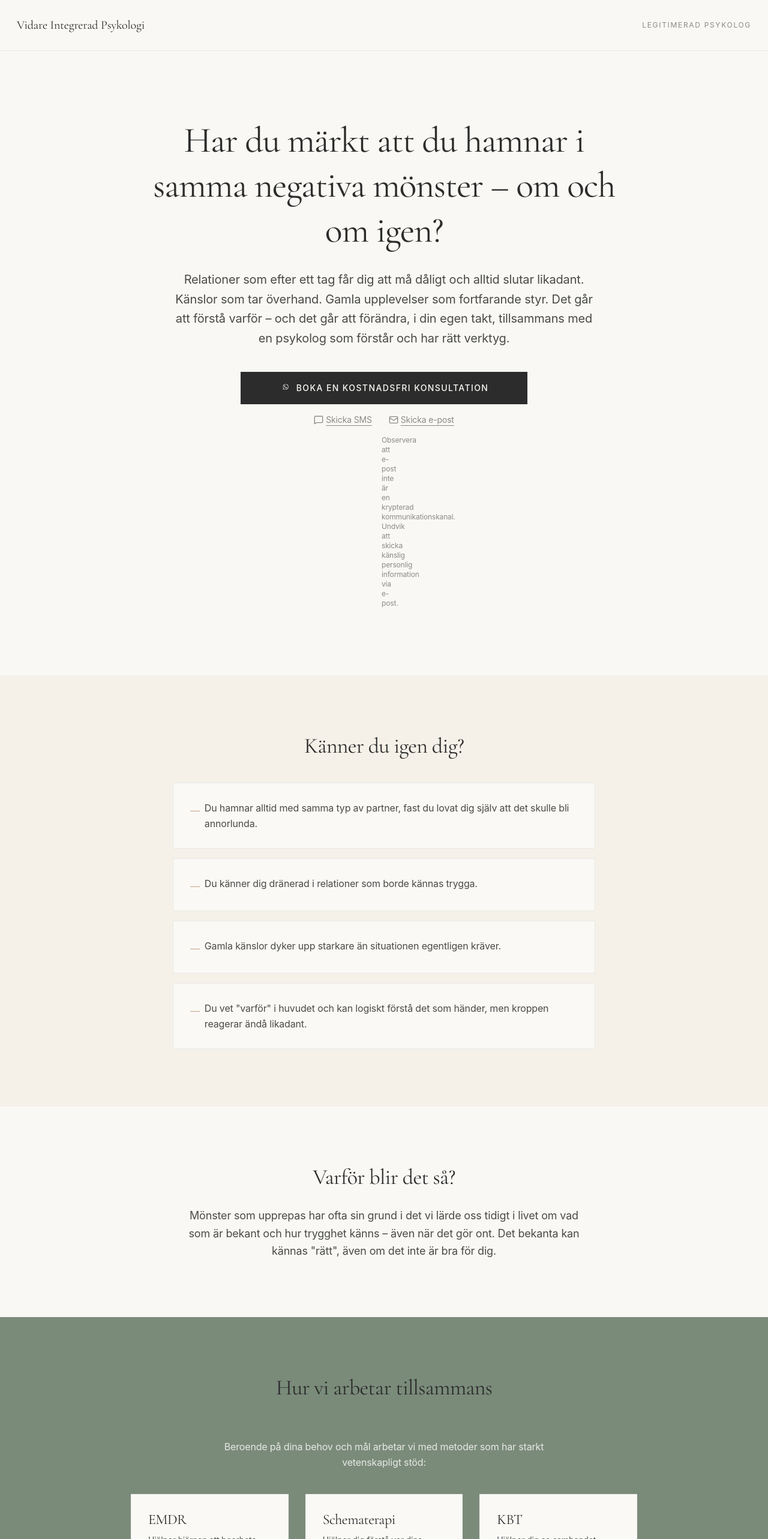
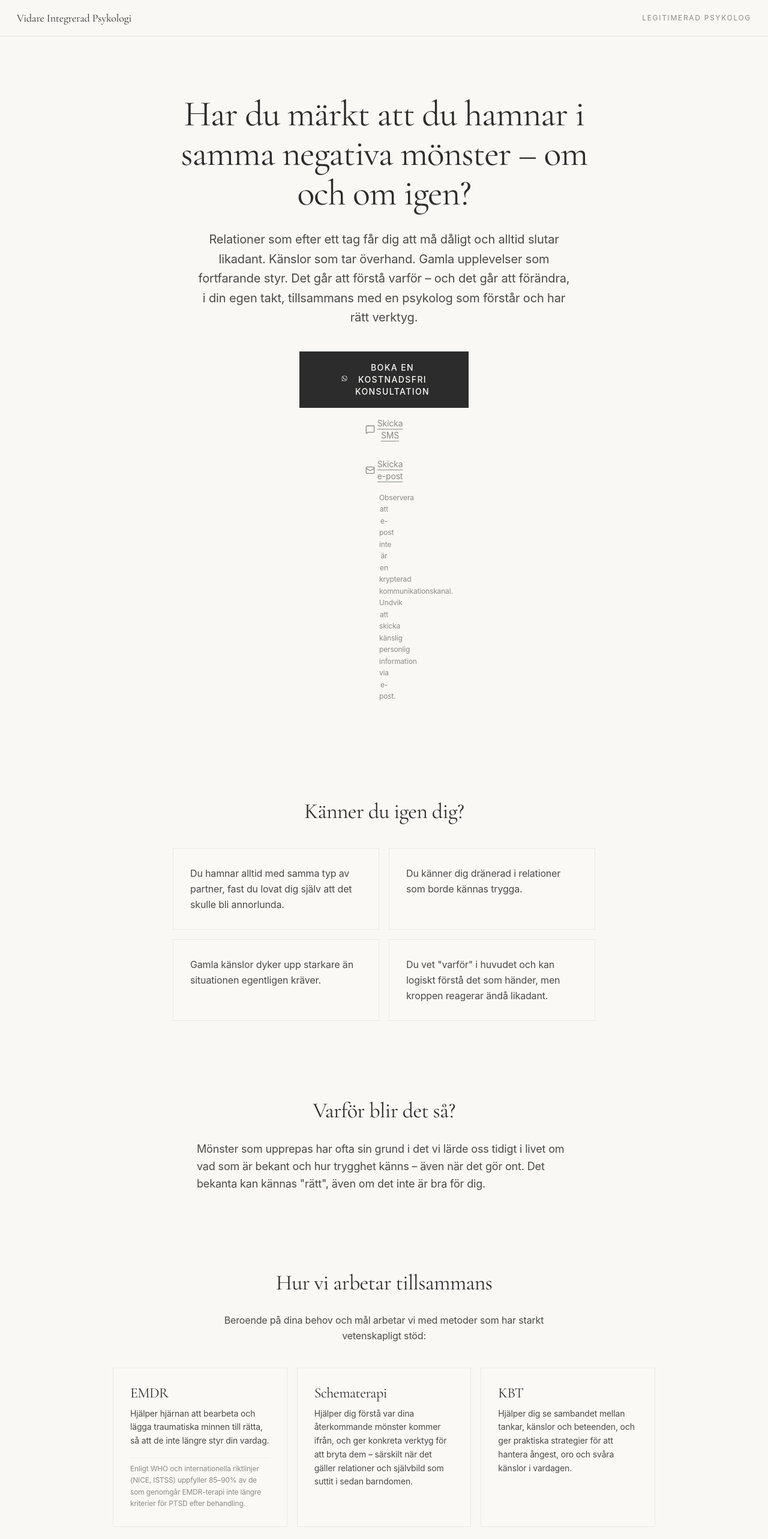
Before and after one commit to vidare-site/vidare-site, a React (Vite) app: page /sv/landing in a window 1280 px wide. Shown: the top 2566 px of the page at 60% size. Built offline with nearby package versions, Linux system fonts and the light colour scheme.

Commit message:
Fix broken CTA text wrapping and modernize landing layout: less color banding, left-aligned body copy, fewer repeated CTAs

```diff
--- a/src/pages/landing/LandingSV.jsx
+++ b/src/pages/landing/LandingSV.jsx
@@ -81,33 +81,33 @@ const processSteps = [
 ];
 
 const ContactOptions = () => (
-  <div className="flex flex-col items-center gap-md">
+  <div className="flex flex-col items-center gap-md w-full max-w-md mx-auto">
     <a
       href={whatsappHref}
       target="_blank"
       rel="noopener noreferrer"
-      className="inline-flex items-center gap-sm px-2xl py-md bg-title text-light text-sm font-medium uppercase tracking-[0.1em] hover:bg-transparent hover:text-title border border-title transition-all"
+      className="w-full sm:w-auto inline-flex items-center justify-center gap-sm px-2xl py-md bg-title text-light text-sm font-medium uppercase tracking-[0.1em] hover:bg-transparent hover:text-title border border-title transition-all"
     >
-      <Whatsapp className="w-5 h-5" />
-      Boka en kostnadsfri konsultation
+      <Whatsapp className="w-5 h-5 shrink-0" />
+      <span>Boka en kostnadsfri konsultation</span>
     </a>
     <div className="flex flex-wrap items-center justify-center gap-lg text-sm text-muted">
       <a
         href={smsHref}
         className="inline-flex items-center gap-xs hover:text-title transition-colors underline underline-offset-4"
       >
-        <MessageSquare className="w-4 h-4" />
-        Skicka SMS
+        <MessageSquare className="w-4 h-4 shrink-0" />
+        <span>Skicka SMS</span>
       </a>
       <a
         href={mailHref}
         className="inline-flex items-center gap-xs hover:text-title transition-colors underline underline-offset-4"
       >
-        <Mail className="w-4 h-4" />
-        Skicka e-post
+        <Mail className="w-4 h-4 shrink-0" />
+        <span>Skicka e-post</span>
       </a>
     </div>
-    <p className="text-xs text-muted max-w-sm text-center">
+    <p className="w-full text-xs text-muted text-center leading-relaxed">
       Observera att e-post inte är en krypterad kommunikationskanal. Undvik att skicka känslig
       personlig information via e-post.
     </p>
@@ -159,14 +159,20 @@ const useLandingSeo = () => {
   }, []);
 };
 
+const SectionHeading = ({ children, className = '' }) => (
+  <h2 className={`font-title text-3xl md:text-4xl text-title text-center mb-lg ${className}`}>
+    {children}
+  </h2>
+);
+
 const LandingSV = () => {
   useLandingSeo();
 
   return (
     <div className="min-h-screen flex flex-col font-sans bg-bg text-body">
-      <header className="py-lg border-b border-border">
+      <header className="py-md border-b border-border">
         <div className="container mx-auto px-lg flex items-center justify-between">
-          <span className="font-title text-xl text-title">{BRAND_NAME_SV}</span>
+          <span className="font-title text-lg text-title">{BRAND_NAME_SV}</span>
           <span className="hidden sm:inline text-xs uppercase tracking-[0.14em] text-muted">
             Legitimerad psykolog
           </span>
@@ -174,66 +180,71 @@ const LandingSV = () => {
       </header>
 
       <main className="flex-grow">
-        <section className="py-3xl md:py-[7rem] bg-bg">
-          <div className="container mx-auto px-lg max-w-[880px] text-center">
-            <h1 className="font-title text-4xl md:text-6xl leading-tight text-title mb-lg">
+        {/* Hero */}
+        <section className="py-2xl md:py-3xl bg-bg">
+          <div className="container mx-auto px-lg max-w-[820px] text-center">
+            <h1 className="font-title text-4xl md:text-6xl leading-[1.1] text-title mb-lg">
               Har du märkt att du hamnar i samma negativa mönster – om och om igen?
             </h1>
-            <p className="text-lg md:text-xl text-body leading-relaxed mb-xl max-w-[720px] mx-auto">
-              Relationer som efter ett tag får dig att må dåligt och alltid slutar likadant. Känslor
-              som tar överhand. Gamla upplevelser som fortfarande styr. Det går att förstå varför –
-              och det går att förändra, i din egen takt, tillsammans med en psykolog som förstår och
-              har rätt verktyg.
+            <p className="text-lg md:text-xl text-body leading-relaxed mb-xl max-w-[620px] mx-auto text-left md:text-center">
+              Relationer som efter ett tag får dig att må dåligt och alltid slutar likadant.
+              Känslor som tar överhand. Gamla upplevelser som fortfarande styr. Det går att
+              förstå varför – och det går att förändra, i din egen takt, tillsammans med en
+              psykolog som förstår och har rätt verktyg.
             </p>
             <ContactOptions />
           </div>
         </section>
 
-        <section className="py-2xl md:py-3xl bg-section-cream">
+        {/* Identification */}
+        <section className="py-2xl bg-bg">
           <div className="container mx-auto px-lg max-w-[760px]">
-            <h2 className="font-title text-3xl md:text-4xl text-title text-center mb-xl">
-              Känner du igen dig?
-            </h2>
-            <ul className="space-y-md">
+            <SectionHeading>Känner du igen dig?</SectionHeading>
+            <div className="grid sm:grid-cols-2 gap-md mt-xl">
               {identificationPoints.map((point) => (
-                <li
+                <div
                   key={point}
-                  className="flex items-start gap-sm bg-surface border border-border p-lg text-body leading-relaxed"
+                  className="bg-surface border border-border p-lg text-body text-left leading-relaxed"
                 >
-                  <span className="text-accent mt-1">—</span>
-                  <span>{point}</span>
-                </li>
+                  {point}
+                </div>
               ))}
-            </ul>
+            </div>
           </div>
         </section>
 
-        <section className="py-2xl md:py-3xl bg-bg">
-          <div className="container mx-auto px-lg max-w-[720px] text-center">
-            <h2 className="font-title text-3xl md:text-4xl text-title mb-lg">Varför blir det så?</h2>
-            <p className="text-lg text-body leading-relaxed">
-              Mönster som upprepas har ofta sin grund i det vi lärde oss tidigt i livet om vad som är
-              bekant och hur trygghet känns – även när det gör ont. Det bekanta kan kännas "rätt",
-              även om det inte är bra för dig.
+        {/* Mechanism */}
+        <section className="py-2xl bg-bg">
+          <div className="container mx-auto px-lg max-w-[680px]">
+            <SectionHeading>Varför blir det så?</SectionHeading>
+            <p className="text-lg text-body leading-relaxed text-left">
+              Mönster som upprepas har ofta sin grund i det vi lärde oss tidigt i livet om vad
+              som är bekant och hur trygghet känns – även när det gör ont. Det bekanta kan
+              kännas "rätt", även om det inte är bra för dig.
             </p>
           </div>
         </section>
 
-        <section className="py-2xl md:py-3xl bg-section-sage text-light">
-          <div className="container mx-auto px-lg max-w-[900px]">
-            <h2 className="font-title text-3xl md:text-4xl text-center mb-2xl">
-              Hur vi arbetar tillsammans
-            </h2>
-            <p className="text-center text-light/85 mb-xl max-w-[600px] mx-auto">
-              Beroende på dina behov och mål arbetar vi med metoder som har starkt vetenskapligt stöd:
+        {/* Method */}
+        <section className="py-2xl bg-bg">
+          <div className="container mx-auto px-lg max-w-[960px]">
+            <SectionHeading>Hur vi arbetar tillsammans</SectionHeading>
+            <p className="text-body text-left md:text-center mb-xl max-w-[600px] md:mx-auto">
+              Beroende på dina behov och mål arbetar vi med metoder som har starkt
+              vetenskapligt stöd:
             </p>
-            <div className="grid md:grid-cols-3 gap-lg">
+            <div className="grid md:grid-cols-3 gap-md">
               {methods.map((method) => (
-                <div key={method.name} className="bg-surface text-body p-lg border border-border-subtle">
+                <div
+                  key={method.name}
+                  className="bg-surface border border-border p-lg flex flex-col"
+                >
                   <h3 className="font-title text-2xl text-title mb-sm">{method.name}</h3>
-                  <p className="text-sm leading-relaxed mb-sm">{method.description}</p>
+                  <p className="text-sm text-body leading-relaxed mb-sm flex-grow">
+                    {method.description}
+                  </p>
                   {method.stat && (
-                    <p className="text-xs text-muted leading-relaxed border-t border-border-subtle pt-sm">
+                    <p className="text-xs text-muted leading-relaxed border-t border-border-subtle pt-sm mt-sm">
                       {method.stat}
                     </p>
                   )}
@@ -243,31 +254,29 @@ const LandingSV = () => {
           </div>
         </section>
 
-        <section className="py-2xl md:py-3xl bg-bg">
-          <div className="container mx-auto px-lg max-w-[720px]">
-            <h2 className="font-title text-3xl md:text-4xl text-title text-center mb-xl">
-              Om Ricardo
-            </h2>
-            <p className="text-body leading-relaxed mb-md">
+        {/* About */}
+        <section className="py-2xl bg-bg">
+          <div className="container mx-auto px-lg max-w-[680px]">
+            <SectionHeading>Om Ricardo</SectionHeading>
+            <p className="text-body leading-relaxed mb-md text-left">
               Ricardo är legitimerad psykolog, med totalt 18 års erfarenhet inom yrket. Han har
-              arbetat inom primärvården, vuxenhabiliteringen och specialistpsykiatrin, och har genom
-              åren genomfört över 25 000 kliniska timmar och tagit emot patienter från mer än 20
-              länder.
+              arbetat inom primärvården, vuxenhabiliteringen och specialistpsykiatrin, och har
+              genom åren genomfört över 25 000 kliniska timmar och tagit emot patienter från
+              mer än 20 länder.
             </p>
-            <p className="text-body leading-relaxed">
-              Ricardo är certifierad i EMDR (EMDRIA och EMDR Europe) samt Schematerapi (ISST), och
-              arbetar även med KBT och ACT. Han har särskild erfarenhet av trauma, återkommande
-              dysfunktionella relationsmönster och långvariga psykiska besvär.
+            <p className="text-body leading-relaxed text-left">
+              Ricardo är certifierad i EMDR (EMDRIA och EMDR Europe) samt Schematerapi (ISST),
+              och arbetar även med KBT och ACT. Han har särskild erfarenhet av trauma,
+              återkommande dysfunktionella relationsmönster och långvariga psykiska besvär.
             </p>
           </div>
         </section>
 
-        <section className="py-2xl md:py-3xl bg-section-warm">
+        {/* Process */}
+        <section className="py-2xl bg-section-warm">
           <div className="container mx-auto px-lg max-w-[820px]">
-            <h2 className="font-title text-3xl md:text-4xl text-title text-center mb-2xl">
-              Så går det till
-            </h2>
-            <div className="grid md:grid-cols-3 gap-lg mb-2xl">
+            <SectionHeading>Så går det till</SectionHeading>
+            <div className="grid md:grid-cols-3 gap-lg mt-xl">
               {processSteps.map((step, index) => (
                 <div key={step.title} className="text-center">
                   <div className="w-10 h-10 mx-auto mb-sm rounded-full bg-title text-light flex items-center justify-center font-title text-lg">
@@ -278,13 +287,11 @@ const LandingSV = () => {
                 </div>
               ))}
             </div>
-            <div className="flex justify-center">
-              <ContactOptions />
-            </div>
           </div>
         </section>
 
-        <section className="py-2xl md:py-3xl bg-section-sage">
+        {/* FAQ */}
+        <section className="py-2xl bg-section-sage">
           <div className="container mx-auto px-lg max-w-[760px]">
             <h2 className="font-title text-3xl md:text-4xl text-light text-center mb-xl">
               Vanliga frågor
@@ -295,7 +302,7 @@ const LandingSV = () => {
                   <AccordionTrigger className="text-title text-left font-title text-lg md:text-xl">
                     {item.question}
                   </AccordionTrigger>
-                  <AccordionContent className="text-body leading-relaxed">
+                  <AccordionContent className="text-body text-left leading-relaxed">
                     {item.answer}
                   </AccordionContent>
                 </AccordionItem>
@@ -304,21 +311,20 @@ const LandingSV = () => {
           </div>
         </section>
 
+        {/* Final CTA */}
         <section className="py-3xl bg-bg">
-          <div className="container mx-auto px-lg max-w-[680px] text-center">
-            <h2 className="font-title text-3xl md:text-4xl text-title mb-md">
+          <div className="container mx-auto px-lg max-w-[620px] text-center">
+            <h2 className="font-title text-3xl md:text-4xl text-title mb-xl">
               Du behöver inte ha alla svar för att ta första steget.
             </h2>
-            <div className="flex justify-center mt-lg">
-              <ContactOptions />
-            </div>
+            <ContactOptions />
           </div>
         </section>
       </main>
 
       <footer className="py-xl bg-bg border-t border-border">
         <div className="container mx-auto px-lg max-w-[820px] space-y-md">
-          <div className="p-lg bg-surface border border-border text-sm text-body leading-relaxed">
+          <div className="p-lg bg-surface border border-border text-sm text-body leading-relaxed text-left">
             Denna webbsida och informationen som finns här ersätter inte kvalificerad vård. Vid
             nödsituation, ring alltid 112 eller kontakta 1177 för rådgivning.
           </div>
```
